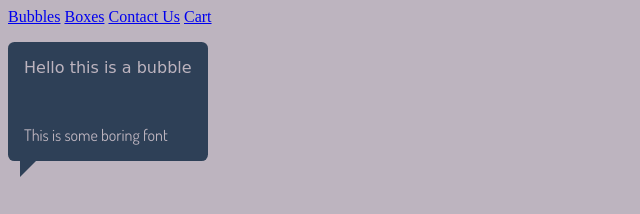
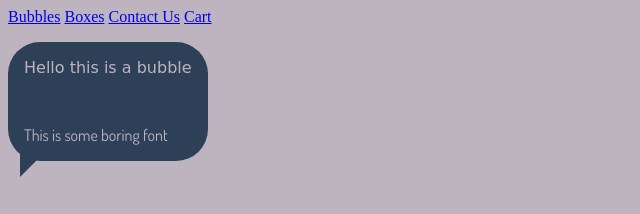
Before and after one commit to SirJeany/bubbles-and-boxes, a plain HTML site: page index.html in a window 1280 px wide. Shown: the full height of the page, 0-640 px from the left. Drawn offline with Linux system fonts and the light colour scheme; a web font is replaced by a local one.

```diff
--- a/css/mian_style.css
+++ b/css/mian_style.css
@@ -18,22 +18,28 @@
 .speech-bubble{
     position: relative;
 	background: #2E4057;
-    border-radius: .4em;
+    border-radius: 2rem;
     width: fit-content;
     height: fit-content;
+    /* box-shadow: 10px; */
 }
 
 .speech-bubble:after {
 	content: '';
 	position: absolute;
 	bottom: 0;
-	left: 10%;
+    left: 10%;
 	width: 0;
 	height: 0;
-	border: 20px solid transparent;
+	border: 2rem solid transparent;
 	border-top-color: #2E4057;
 	border-bottom: 0;
 	border-left: 0;
 	margin-left: -0.516em;
 	margin-bottom: -1.031em;
 }
+
+
+.speech-bubble:hover{
+    background-color: #AAFFAD;
+}
```
